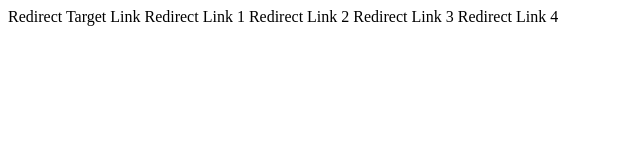
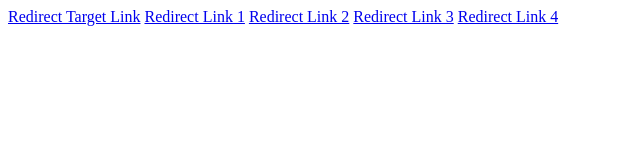
Before and after one commit to chris-drl/chris-drl.github.io, a plain HTML site: page index.html in a window 1280 px wide. Shown: the whole page, without its empty margins (0-640 px from the left). Drawn offline with Linux system fonts and the light colour scheme.

Commit message:
Update index.html

```diff
--- a/index.html
+++ b/index.html
@@ -7,12 +7,12 @@
 </head>
 <body>
 
-  <a src="https://www.crawler-test.com/redirects/redirect_target">Redirect Target Link</a>
+  <a href="https://www.crawler-test.com/redirects/redirect_target">Redirect Target Link</a>
 
-  <a src="https://www.crawler-test.com/redirects/redirect_1">Redirect Link 1</a>
-  <a src="https://www.crawler-test.com/redirects/redirect_2">Redirect Link 2</a>
-  <a src="https://www.crawler-test.com/redirects/redirect_3_302">Redirect Link 3</a>
-  <a src="https://www.crawler-test.com/redirects/redirect_4_307">Redirect Link 4</a>
+  <a href="https://www.crawler-test.com/redirects/redirect_1">Redirect Link 1</a>
+  <a href="https://www.crawler-test.com/redirects/redirect_2">Redirect Link 2</a>
+  <a href="https://www.crawler-test.com/redirects/redirect_3_302">Redirect Link 3</a>
+  <a href="https://www.crawler-test.com/redirects/redirect_4_307">Redirect Link 4</a>
 
 </body>
 </html>
```
